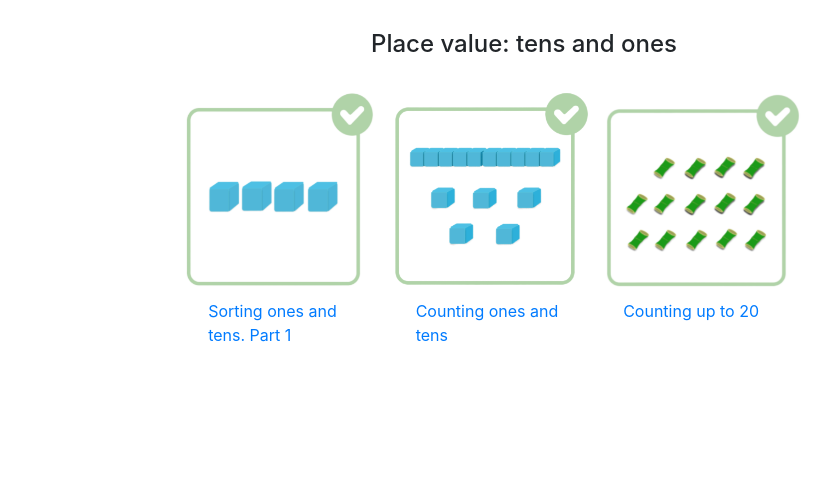
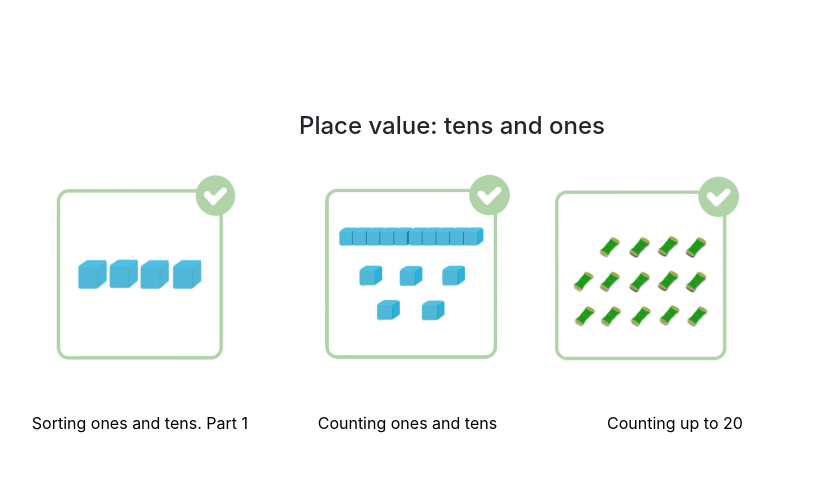
Before and after one commit to HoangNgocSonz/Numbers-and-counting-from-11-to-20, a plain HTML site: page index.html in a window 1280 px wide. Shown: the whole page, without its empty margins (196-1026 px from the left). Drawn offline with nearby package versions, Linux system fonts and the light colour scheme.

Commit message:
chỉnh sửa giao diện đầu

```diff
--- a/index.css
+++ b/index.css
@@ -1,21 +1,29 @@
+img {
+    width: 12rem;
+    height: 12rem;
+}
 
-img{
-    width: 200px;
-    height: 200px;
+.img {
+    margin-left: 2rem;
+    margin-bottom: 3rem;
 }
-.img{
-    margin-left: -10px;
-    margin-bottom: 10px;
-}
-.main_right{
-    width: 800px;
-    height: 470px;
+
+.main_right {
+    width: 65rem;
+    height: 30rem;
     border-radius: 20px;
     /* border: 1px solid gray; */
-    margin-left: 25%;
-    margin-top: 20px;
-/* box-shadow: 0px 0px 1px 1px rgb(216, 216, 216); */
+    margin-left: 8rem;
+    margin-top: 7rem;
+    /* box-shadow: 0px 0px 1px 1px rgb(216, 216, 216); */
 }
-.content{
-    margin-left: 15px;
+
+.row a {
+    color: black;
+    text-align: center;
 }
+
+.row a:hover,
+.row a:active {
+    color: red;
+}
```
